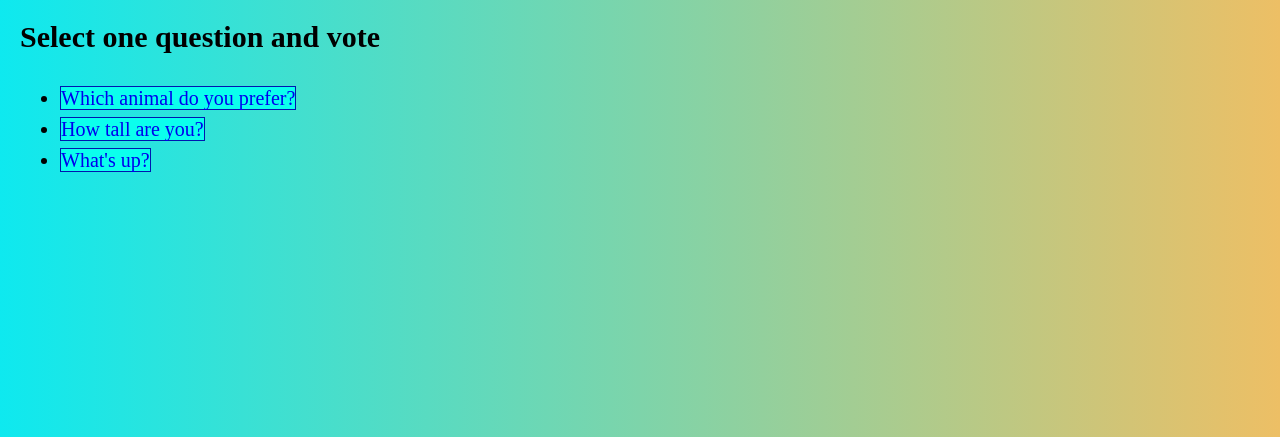
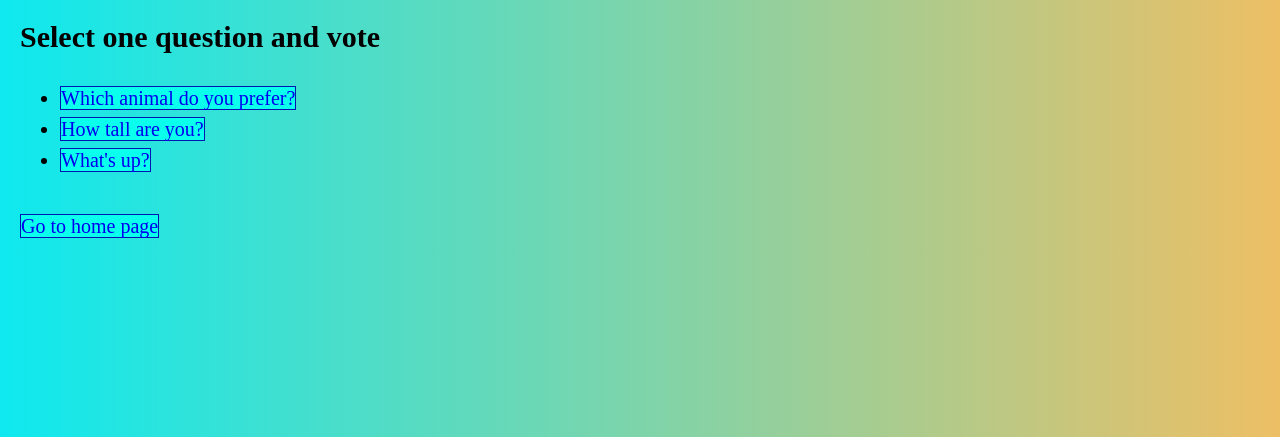
Before and after one commit to GuillermoRS1/Votes_manage, a Django app: page /polls/ in a window 1280 px wide. Shown: the top 437 px of the page. Run offline with Django 4.2, Linux system fonts and the light colour scheme; a user stored in the database is signed in; data comes from the database, SQL or seed files in the repository; both versions use the stored data as it was after the commit.

Commit message:
Add return home bottom

```diff
--- a/mysite/polls/templates/polls/index.html
+++ b/mysite/polls/templates/polls/index.html
@@ -44,3 +44,5 @@
     <!-- Print the text if there are no questions created -->
     <p>No polls are available.</p>
 {% endif %}
+<!-- Url to return to the home page -->
+<a class="send "href="/">Go to home page</a>
```
Also changed, not shown: mysite/db.sqlite3.
